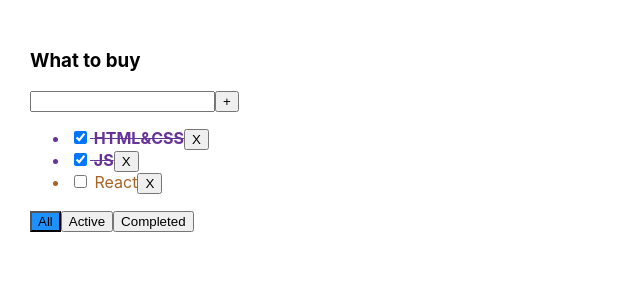
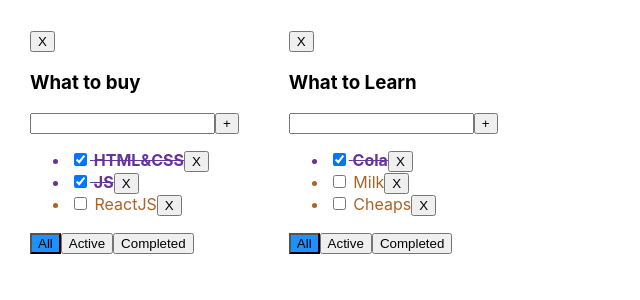
Before and after one commit to Azimka228/TODO_LIST, a React (Create React App) app: page / in a window 1280 px wide. Shown: the top 300 px of the page, without its empty margins (0-640 px from the left). Built offline with nearby package versions, Linux system fonts and the light colour scheme.

Commit message:
Made it possible to remove Todolists, and the ability to add new Todolists

```diff
--- a/src/App.tsx
+++ b/src/App.tsx
@@ -1,50 +1,97 @@
 import React, {useState} from "react";
 import "./App.css";
-import TodoList from "./TodoList";
+import TodoList, {TaskType} from "./TodoList";
 import {v1} from "uuid";
 
 export type FilterValueType = "All" | "Completed" | "Active"
+export type TodoListsType = {
+	id: string
+	title: string
+	filter: FilterValueType
+}
+type TaskStateType = {
+	[key:string]:Array<TaskType>
+}
 
 function App() {
-	const todoListTitle = "What to buy"
-	const [Tasks, setTasks] = useState([
-		{id: v1(), title: "HTML&CSS", isDone: true},
-		{id: v1(), title: "JS", isDone: true},
-		{id: v1(), title: "React", isDone: false},
+	let todoListId1 = v1()
+	let todoListId2 = v1()
+
+	let [todoLists, setTodoLists] = useState<Array<TodoListsType>>([
+		{id: todoListId1, title: "What to buy", filter: "All"},
+		{id: todoListId2, title: "What to Learn", filter: "All"}
 	])
 
-	const addTasks = (e: string) => {
+	const [Tasks, setTasks] = useState<TaskStateType>({
+		[todoListId1]: [
+			{id: v1(), title: "HTML&CSS", isDone: true},
+			{id: v1(), title: "JS", isDone: true},
+			{id: v1(), title: "ReactJS", isDone: false},
+
+		],
+		[todoListId2]: [
+			{id: v1(), title: "Cola", isDone: true},
+			{id: v1(), title: "Milk", isDone: false},
+			{id: v1(), title: "Cheaps", isDone: false},
+
+		],
+
+	})
+
+	const addTasks = (e: string, todoListId: string) => {
 		let Task = {id: v1(), title: e.trim(), isDone: false}
-		let NewTasks = [Task, ...Tasks]
-		setTasks(NewTasks)
+		let tasks = Tasks[todoListId]
+		Tasks[todoListId] = [Task, ...tasks]
+		setTasks({...Tasks})
 	}
-	const removeTasks = (taskId: string) => {
-		setTasks(Tasks.filter((t) => {
-			return t.id !== taskId
-		}))
+	const removeTasks = (taskId: string, todoListId: string) => {
+		let tasks = Tasks[todoListId]
+		Tasks[todoListId] = tasks.filter(el => el.id !== taskId)
+		setTasks({...Tasks})
 	}
-	const [Filter, setFilter] = useState<FilterValueType>("All")
-	const chooseTasks = (ch_task: FilterValueType) => {
-		setFilter(ch_task)
+	const chooseTasks = (ch_task: FilterValueType, taskId: string) => {
+		let TodoList = todoLists.find(el => el.id === taskId)
+		if (TodoList) {
+			TodoList.filter = ch_task
+			setTodoLists([...todoLists])
+		}
+
 	}
-	const ChangeTaskStatus = (taskId: string, isDone: boolean) => {
-		const UpdatedTasks = Tasks.map(t => t.id === taskId ? {...t, isDone} : t)
-		setTasks(UpdatedTasks)
+	const ChangeTaskStatus = (taskId: string, isDone: boolean, todoListId: string) => {
+		Tasks[todoListId] = Tasks[todoListId].map(t => t.id === taskId ? {...t, isDone} : t)
+		setTasks({...Tasks})
 	}
-	let TaskForTodoList = Tasks
-	if (Filter === "Completed") {
-		TaskForTodoList = Tasks.filter(t => t.isDone)
+	const DeleteTodoList = (todoListId: string) => {
+		setTodoLists(todoLists.filter(td => td.id !== todoListId))
+		delete Tasks[todoListId]
+		setTasks({...Tasks})
 	}
-	if (Filter === "Active") {
-		TaskForTodoList = Tasks.filter(t => !t.isDone)
-	}
-
 	return (
 		<div className="App">
-			<TodoList tasks={TaskForTodoList} title={todoListTitle} removeTasks={removeTasks}
-					  chooseTasks={chooseTasks} addTasks={addTasks} ChangeTaskStatus={ChangeTaskStatus}
-					  Filter={Filter}
-			/>
+			{
+				todoLists.map(todolist => {
+					let TaskForTodoList = Tasks[todolist.id]
+					if (todolist.filter === "Completed") {
+						TaskForTodoList = TaskForTodoList.filter(t => t.isDone)
+					}
+					if (todolist.filter === "Active") {
+						TaskForTodoList = TaskForTodoList.filter(t => !t.isDone)
+					}
+					return <TodoList
+						DeleteTodoList={DeleteTodoList}
+						key={todolist.id}
+						id={todolist.id}
+						tasks={TaskForTodoList}
+						title={todolist.title}
+						removeTasks={removeTasks}
+						chooseTasks={chooseTasks}
+						addTasks={addTasks}
+						ChangeTaskStatus={ChangeTaskStatus}
+						Filter={todolist.filter}
+					/>
+				})
+			}
+
 		</div>
 	);
 }
--- a/src/TodoList.tsx
+++ b/src/TodoList.tsx
@@ -4,11 +4,13 @@
 
 export type TodoListPropsType = {
 	title: string,
+	id: string,
 	tasks: Array<TaskType>
-	addTasks: (e: string) => void
-	removeTasks: (taskId: string) => void
-	chooseTasks: (task: FilterValueType) => void
-	ChangeTaskStatus: (taskId: string, isDone: boolean) => void
+	addTasks: (e: string , todoListId:string) => void
+	removeTasks: (taskId: string,todoListId:string) => void
+	chooseTasks: (task: FilterValueType, taskId: string) => void
+	ChangeTaskStatus: (taskId: string, isDone: boolean, todoListId:string) => void
+	DeleteTodoList: (todoListId:string) => void
 	Filter: FilterValueType
 }
 
@@ -24,13 +26,16 @@
 	const AddTask = () => {
 		let trimStr = inputText.trim()
 		if (trimStr !== "") {
-			props.addTasks(inputText);
+			props.addTasks(inputText,props.id);
 			setError(false)
 		} else {
 			setError(true)
 			setInputText("");
 		}
 
+	}
+	const DeleteTodoListHandler = () => {
+		props.DeleteTodoList(props.id)
 	}
 	const ChangeInputText = (e: ChangeEvent<HTMLInputElement>) => {
 		setError(false)
@@ -46,12 +51,12 @@
 	}
 	const ChangeTaskType = (e: any) => {
 		let ButtonValue = (e._dispatchInstances.memoizedProps.children)
-		props.chooseTasks(ButtonValue)
+		props.chooseTasks(ButtonValue, props.id)
 	}
 	const TasksList = props.tasks.map((el) => {
-		const RemoveTask = () => props.removeTasks(el.id)
+		const RemoveTask = () => props.removeTasks(el.id,props.id)
 		const ChangeTaskStatus = (e: React.MouseEvent<HTMLInputElement>) => {
-			props.ChangeTaskStatus(el.id, e.currentTarget.checked)
+			props.ChangeTaskStatus(el.id, e.currentTarget.checked, props.id)
 		}
 		return (
 			<>
@@ -68,13 +73,15 @@
 	const emptyList = <div>
 		Tasks is empty
 	</div>
+
 	return (
 		<div>
+			<button onClick={DeleteTodoListHandler}>X</button>
 			<h3>{props.title}</h3>
 			<div>
 				<input className={error ? "error" : ""} value={inputText} onChange={ChangeInputText}
 					   onKeyDown={(e) => OnKeyPressHandler(e)} onBlur={OnblurInput}/>
-				<button onClick={AddTask} onBlur={OnblurInput} >+
+				<button onClick={AddTask} onBlur={OnblurInput}>+
 				</button>
 			</div>
 			{error && <div className="error_text">field is required</div>}
```
Also changed, not shown: src/index.tsx (+6 -6 lines).
